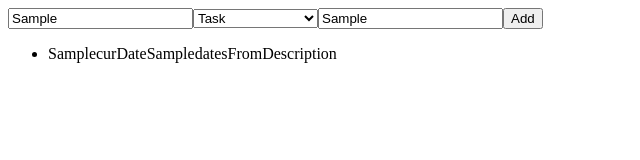
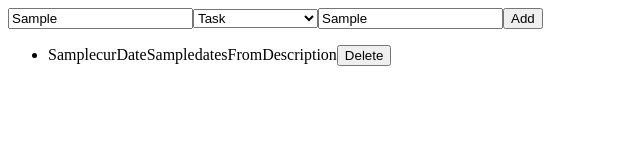
Before and after one commit to SwiftXLight/react-notes-app, a React (Create React App) app in the folder react-notes-app/: page / in a window 1280 px wide. Both pictures are taken after typing "Sample", "Sample" into the empty fields and a click on the button "Add". Shown: the top 160 px of the page, without its empty margins (0-640 px from the left). Built offline with nearby package versions, Linux system fonts and the light colour scheme.

Commit message:
feat: add deleteNote logic

```diff
--- a/react-notes-app/src/components/Todos.jsx
+++ b/react-notes-app/src/components/Todos.jsx
@@ -1,6 +1,6 @@
 import React, { useState } from "react";
 import { connect } from "react-redux";
-import { addTodos } from "../redux/reduser";
+import { addTodos, removeTodos } from "../redux/reduser";
 
 const mapStateToProps = (state) => {
     return {
@@ -11,6 +11,7 @@ const mapStateToProps = (state) => {
 const mapDispatchToProps = (dispatch) => {
     return {
         addTodo: (obj) => dispatch(addTodos(obj)),
+        removeTodo: (id) => dispatch(removeTodos(id)),
     }
 }
 
@@ -79,6 +80,12 @@ const Todos = (props) => {
                     <span className="category">{item.category}</span>
                     <span className="description">{item.description}</span>
                     <span className="dates">{item.dates}</span>
+
+                    <button
+                        onClick={() => props.removeTodo(item.id)}
+                    >
+                        Delete
+                    </button>
                     </li>;
             })}
 
--- a/react-notes-app/src/redux/reduser.jsx
+++ b/react-notes-app/src/redux/reduser.jsx
@@ -9,9 +9,13 @@ const addTodoReducer = createSlice({
         addTodos: (state, action) => {
           state.push(action.payload);
           return state;
+        },
+
+        removeTodos: (state, action) => {
+          return state.filter((item) => item.id !== action.payload);
         }
     }
 });
 
-export const {addTodos} = addTodoReducer.actions;
+export const {addTodos, removeTodos} = addTodoReducer.actions;
 export const reducer = addTodoReducer.reducer;
```
